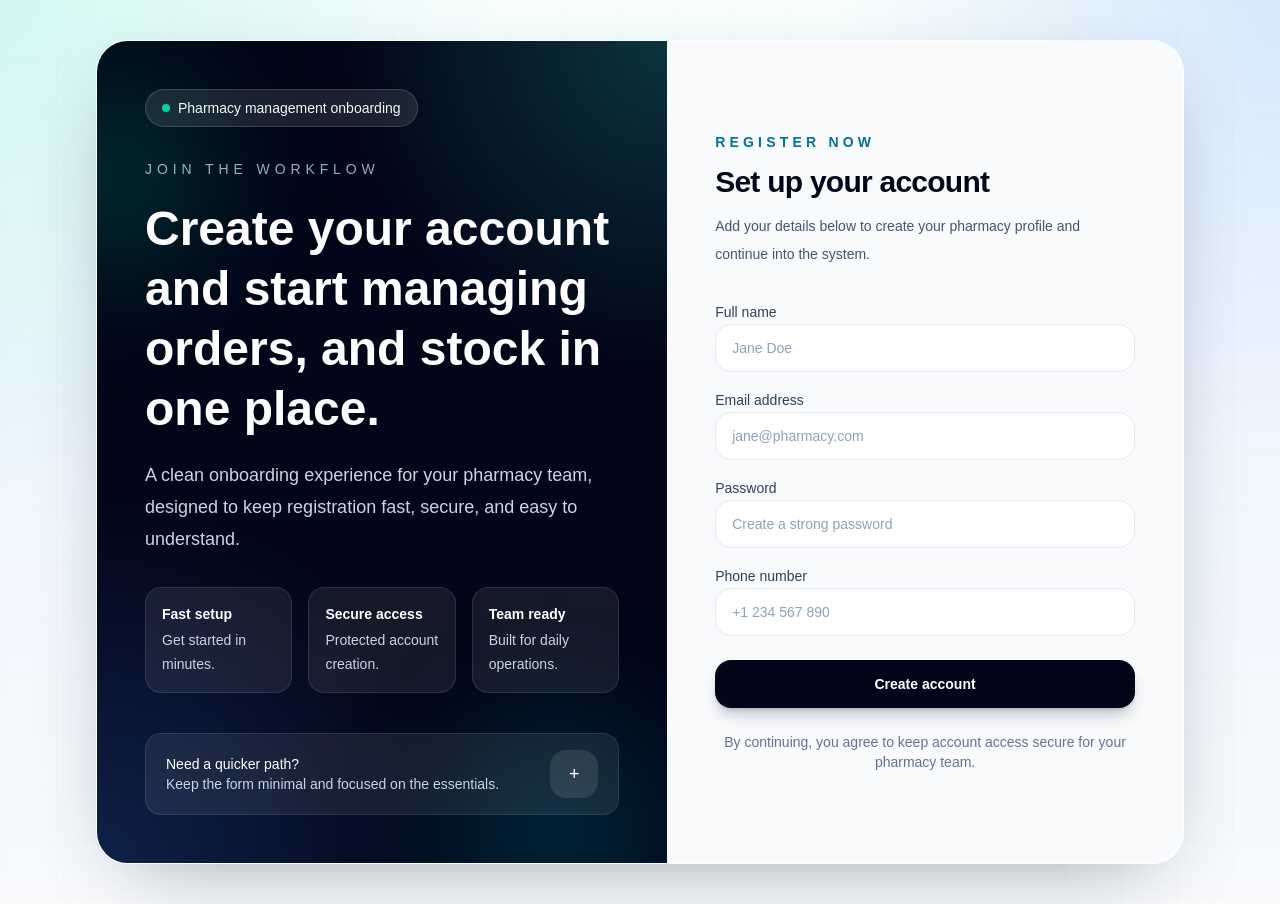
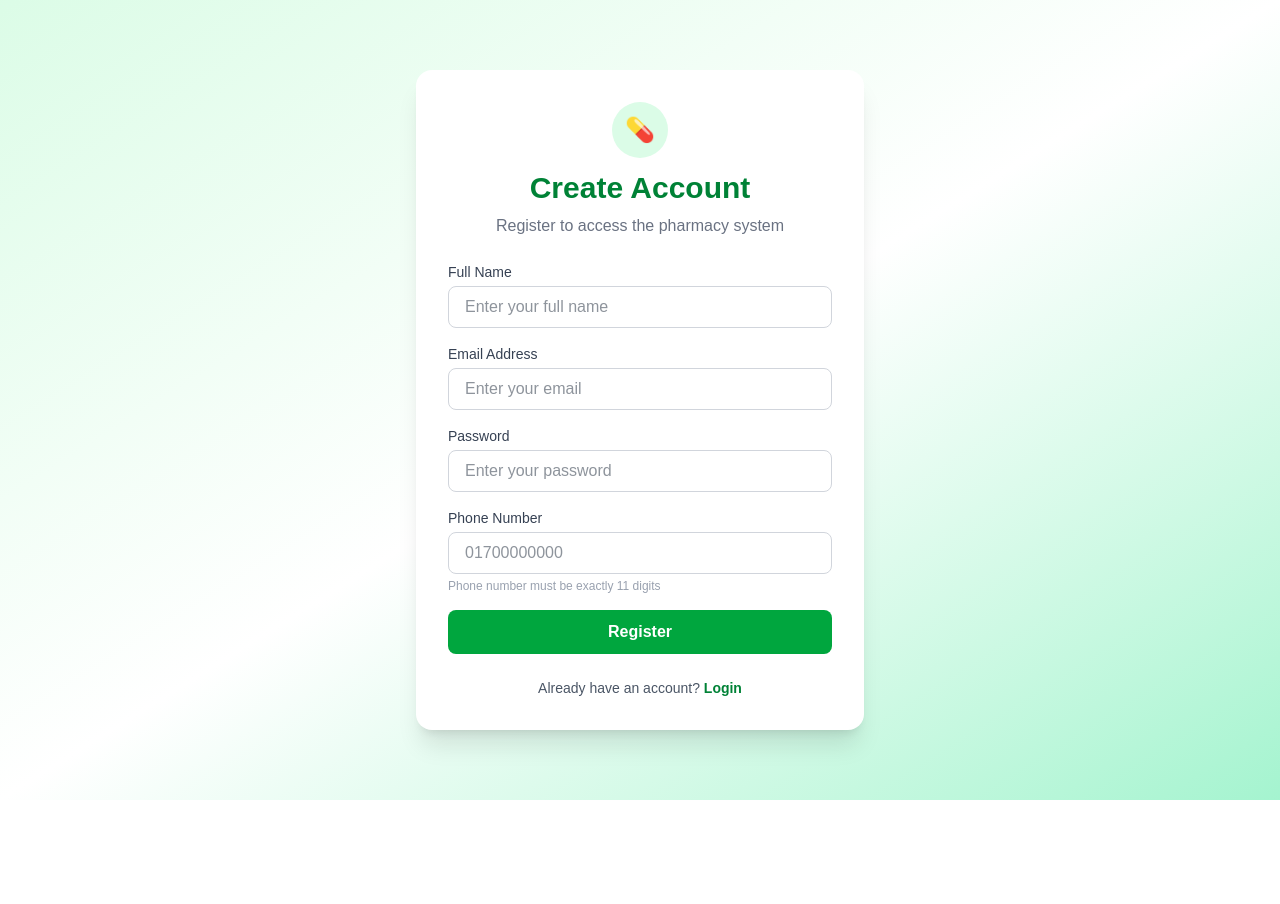
Before and after one commit to Asif11222/Pharmacy-Management-frontend, a Next.js app: page /register in a window 1280 px wide. After the commit the page ends 800 px from the top, so only its background shows below. Built offline with nearby package versions, Linux system fonts and the light colour scheme.

Commit message:
Successfully created login Page

```diff
--- /dev/null
+++ b/app/login/page.tsx
@@ -0,0 +1,110 @@
+'use client';
+
+import { useState } from 'react';
+import { useRouter } from 'next/navigation';
+import axios from 'axios';
+import API from '../../src/services/api';
+
+export default function LoginPage() {
+  const router = useRouter();
+
+  const [form, setForm] = useState({
+    email: '',
+    password: '',
+  });
+
+  const [message, setMessage] = useState('');
+
+  const handleChange = (e: React.ChangeEvent<HTMLInputElement>) => {
+    setForm({
+      ...form,
+      [e.target.name]: e.target.value,
+    });
+  };
+
+  const handleLogin = async (e: React.FormEvent) => {
+    e.preventDefault();
+
+    try {
+      const res = await API.post('/auth/login', form);
+
+      localStorage.setItem('token', res.data.accessToken);
+      localStorage.setItem('user', JSON.stringify(res.data.user));
+
+      setMessage('Login successful');
+
+      router.push('/medicines');
+    } catch (error: unknown) {
+      if (axios.isAxiosError(error)) {
+        setMessage(error.response?.data?.message || 'Login failed');
+      } else {
+        setMessage('Login failed');
+      }
+    }
+  };
+
+  return (
+    <div className="min-h-screen flex items-center justify-center bg-gradient-to-br from-green-100 via-white to-green-200 px-4">
+      <div className="w-full max-w-md bg-white rounded-2xl shadow-xl p-8">
+        <div className="text-center mb-6">
+          <h1 className="text-3xl font-bold text-green-700">
+            Pharmacy Login
+          </h1>
+          <p className="text-gray-500 mt-2">
+            Welcome back to your pharmacy dashboard
+          </p>
+        </div>
+
+        <form onSubmit={handleLogin} className="space-y-4">
+          <div>
+            <label className="block text-sm font-medium text-gray-700 mb-1">
+              Email Address
+            </label>
+            <input
+              name="email"
+              type="email"
+              placeholder="Enter your email"
+              value={form.email}
+              onChange={handleChange}
+              className="w-full rounded-lg border border-gray-300 px-4 py-2 focus:outline-none focus:ring-2 focus:ring-green-500"
+            />
+          </div>
+
+          <div>
+            <label className="block text-sm font-medium text-gray-700 mb-1">
+              Password
+            </label>
+            <input
+              name="password"
+              type="password"
+              placeholder="Enter your password"
+              value={form.password}
+              onChange={handleChange}
+              className="w-full rounded-lg border border-gray-300 px-4 py-2 focus:outline-none focus:ring-2 focus:ring-green-500"
+            />
+          </div>
+
+          <button
+            type="submit"
+            className="w-full bg-green-600 text-white py-2 rounded-lg font-semibold hover:bg-green-700 transition"
+          >
+            Login
+          </button>
+        </form>
+
+        {message && (
+          <p className="text-center mt-4 text-sm text-red-500">
+            {message}
+          </p>
+        )}
+
+        <p className="text-center text-sm text-gray-600 mt-6">
+          Do not have an account?{' '}
+          <a href="/register" className="text-green-700 font-semibold">
+            Register
+          </a>
+        </p>
+      </div>
+    </div>
+  );
+}
--- a/app/register/page.tsx
+++ b/app/register/page.tsx
@@ -1,6 +1,7 @@
 'use client';
 
-import { useState, type ChangeEvent, type FormEvent } from 'react';
+import { useState } from 'react';
+import axios from 'axios';
 import API from '../../src/services/api';
 
 export default function RegisterPage() {
@@ -12,198 +13,161 @@ export default function RegisterPage() {
   });
 
   const [message, setMessage] = useState('');
-  const [status, setStatus] = useState<'idle' | 'success' | 'error'>('idle');
-  const [isSubmitting, setIsSubmitting] = useState(false);
+  const [success, setSuccess] = useState(false);
 
-  const handleChange = (e: ChangeEvent<HTMLInputElement>) => {
+  const handleChange = (e: React.ChangeEvent<HTMLInputElement>) => {
     setForm({
       ...form,
       [e.target.name]: e.target.value,
     });
   };
 
-  const handleRegister = async (e: FormEvent<HTMLFormElement>) => {
+  const handleRegister = async (e: React.FormEvent) => {
     e.preventDefault();
-    setIsSubmitting(true);
-    setStatus('idle');
+
+    if (!form.fullName || !form.email || !form.password || !form.phone) {
+      setSuccess(false);
+      setMessage('All fields are required');
+      return;
+    }
+
+    if (!/^\d{11}$/.test(form.phone)) {
+      setSuccess(false);
+      setMessage('Phone number must be exactly 11 digits');
+      return;
+    }
 
     try {
       const res = await API.post('/auth/register', form);
+
+      setSuccess(true);
       setMessage(res.data.message || 'Registered successfully');
-      setStatus('success');
+
+      setForm({
+        fullName: '',
+        email: '',
+        password: '',
+        phone: '',
+      });
     } catch (error: unknown) {
-      const errorMessage =
-        error && typeof error === 'object' && 'response' in error
-          ? (error as { response?: { data?: { message?: string } } }).response?.data?.message
-          : undefined;
+      setSuccess(false);
 
-      setMessage(errorMessage || 'Registration failed');
-      setStatus('error');
-    } finally {
-      setIsSubmitting(false);
+      if (axios.isAxiosError(error)) {
+        setMessage(error.response?.data?.message || 'Registration failed');
+      } else {
+        setMessage('Registration failed');
+      }
     }
   };
 
   return (
-    <main className="relative min-h-screen overflow-hidden bg-[radial-gradient(circle_at_top_left,_rgba(45,212,191,0.18),_transparent_32%),radial-gradient(circle_at_top_right,_rgba(59,130,246,0.18),_transparent_28%),linear-gradient(180deg,_#f8fffe_0%,_#eff6ff_45%,_#f8fafc_100%)] text-slate-900">
-      <div className="absolute inset-0 bg-[linear-gradient(to_right,rgba(15,23,42,0.04)_1px,transparent_1px),linear-gradient(to_bottom,rgba(15,23,42,0.04)_1px,transparent_1px)] bg-[size:56px_56px] opacity-30" />
-      <div className="relative mx-auto flex min-h-screen w-full max-w-6xl items-center px-4 py-10 sm:px-6 lg:px-8">
-        <section className="grid w-full overflow-hidden rounded-[2rem] border border-white/70 bg-white/75 shadow-[0_25px_80px_-35px_rgba(15,23,42,0.45)] backdrop-blur-xl lg:grid-cols-[1.05fr_0.95fr]">
-          <div className="relative flex flex-col justify-between overflow-hidden bg-slate-950 p-8 text-white sm:p-10 lg:p-12">
-            <div className="absolute inset-0 bg-[radial-gradient(circle_at_top_right,_rgba(45,212,191,0.22),_transparent_32%),radial-gradient(circle_at_bottom_left,_rgba(59,130,246,0.22),_transparent_36%)]" />
-            <div className="absolute -left-20 top-10 h-48 w-48 rounded-full bg-emerald-400/20 blur-3xl" />
-            <div className="absolute -bottom-20 right-0 h-56 w-56 rounded-full bg-cyan-400/15 blur-3xl" />
-
-            <div className="relative space-y-8">
-              <div className="inline-flex items-center gap-2 rounded-full border border-white/15 bg-white/10 px-4 py-2 text-sm font-medium text-emerald-50">
-                <span className="h-2 w-2 rounded-full bg-emerald-400" />
-                Pharmacy management onboarding
+    <div className="min-h-screen flex items-center justify-center bg-gradient-to-br from-green-100 via-white to-emerald-200 px-4">
+      <div className="w-full max-w-md bg-white rounded-2xl shadow-xl p-8">
+        <div className="text-center mb-6">
+          <div className="mx-auto mb-3 flex h-14 w-14 items-center justify-center rounded-full bg-green-100">
+            <span className="text-2xl">💊</span>
           </div>
 
-              <div className="space-y-5">
-                <p className="max-w-md text-sm uppercase tracking-[0.35em] text-cyan-100/70">
-                  Join the workflow
-                </p>
-                <h1 className="max-w-xl text-4xl font-semibold leading-tight sm:text-5xl">
-                  Create your account and start managing orders, and stock in one place.
+          <h1 className="text-3xl font-bold text-green-700">
+            Create Account
           </h1>
-                <p className="max-w-xl text-base leading-8 text-slate-300 sm:text-lg">
-                  A clean onboarding experience for your pharmacy team, designed to keep registration
-                  fast, secure, and easy to understand.
-                </p>
-              </div>
 
-              <div className="grid gap-4 sm:grid-cols-3">
-                {[
-                  { title: 'Fast setup', text: 'Get started in minutes.' },
-                  { title: 'Secure access', text: 'Protected account creation.' },
-                  { title: 'Team ready', text: 'Built for daily operations.' },
-                ].map((item) => (
-                  <div
-                    key={item.title}
-                    className="rounded-2xl border border-white/10 bg-white/8 p-4 backdrop-blur-sm"
-                  >
-                    <p className="text-sm font-semibold text-white">{item.title}</p>
-                    <p className="mt-1 text-sm leading-6 text-slate-300">{item.text}</p>
-                  </div>
-                ))}
-              </div>
-            </div>
-
-            <div className="relative mt-10 flex items-center justify-between gap-4 rounded-2xl border border-white/10 bg-white/8 px-5 py-4 backdrop-blur-sm">
-              <div>
-                <p className="text-sm font-medium text-white">Need a quicker path?</p>
-                <p className="text-sm text-slate-300">Keep the form minimal and focused on the essentials.</p>
-              </div>
-              <div className="hidden h-12 w-12 items-center justify-center rounded-2xl bg-white/10 text-lg sm:flex">
-                +
-              </div>
-            </div>
-          </div>
-
-          <div className="flex items-center justify-center bg-slate-50 p-6 sm:p-8 lg:p-12">
-            <div className="w-full max-w-md">
-              <div className="mb-8 space-y-3">
-                <p className="text-sm font-semibold uppercase tracking-[0.3em] text-cyan-700">
-                  Register now
-                </p>
-                <h2 className="text-3xl font-semibold tracking-tight text-slate-950">
-                  Set up your account
-                </h2>
-                <p className="text-sm leading-7 text-slate-600">
-                  Add your details below to create your pharmacy profile and continue into the system.
+          <p className="text-gray-500 mt-2">
+            Register to access the pharmacy system
           </p>
         </div>
 
         <form onSubmit={handleRegister} className="space-y-4">
-                <div className="space-y-2">
-                  <label htmlFor="fullName" className="text-sm font-medium text-slate-700">
-                    Full name
+          <div>
+            <label className="block text-sm font-medium text-gray-700 mb-1">
+              Full Name
             </label>
+
             <input
-                    id="fullName"
               name="fullName"
               type="text"
-                    placeholder="Jane Doe"
+              placeholder="Enter your full name"
               value={form.fullName}
               onChange={handleChange}
-                    className="h-12 w-full rounded-2xl border border-slate-200 bg-white px-4 text-sm text-slate-900 outline-none transition placeholder:text-slate-400 focus:border-cyan-500 focus:ring-4 focus:ring-cyan-500/10"
+              className="w-full rounded-lg border border-gray-300 px-4 py-2 text-gray-800 focus:outline-none focus:ring-2 focus:ring-green-500"
             />
           </div>
 
-                <div className="space-y-2">
-                  <label htmlFor="email" className="text-sm font-medium text-slate-700">
-                    Email address
+          <div>
+            <label className="block text-sm font-medium text-gray-700 mb-1">
+              Email Address
             </label>
+
             <input
-                    id="email"
               name="email"
               type="email"
-                    placeholder="jane@pharmacy.com"
+              placeholder="Enter your email"
               value={form.email}
               onChange={handleChange}
-                    className="h-12 w-full rounded-2xl border border-slate-200 bg-white px-4 text-sm text-slate-900 outline-none transition placeholder:text-slate-400 focus:border-cyan-500 focus:ring-4 focus:ring-cyan-500/10"
+              className="w-full rounded-lg border border-gray-300 px-4 py-2 text-gray-800 focus:outline-none focus:ring-2 focus:ring-green-500"
             />
           </div>
 
-                <div className="space-y-2">
-                  <label htmlFor="password" className="text-sm font-medium text-slate-700">
+          <div>
+            <label className="block text-sm font-medium text-gray-700 mb-1">
               Password
             </label>
+
             <input
-                    id="password"
               name="password"
               type="password"
-                    placeholder="Create a strong password"
+              placeholder="Enter your password"
               value={form.password}
               onChange={handleChange}
-                    className="h-12 w-full rounded-2xl border border-slate-200 bg-white px-4 text-sm text-slate-900 outline-none transition placeholder:text-slate-400 focus:border-cyan-500 focus:ring-4 focus:ring-cyan-500/10"
+              className="w-full rounded-lg border border-gray-300 px-4 py-2 text-gray-800 focus:outline-none focus:ring-2 focus:ring-green-500"
             />
           </div>
 
-                <div className="space-y-2">
-                  <label htmlFor="phone" className="text-sm font-medium text-slate-700">
-                    Phone number
+          <div>
+            <label className="block text-sm font-medium text-gray-700 mb-1">
+              Phone Number
             </label>
+
             <input
-                    id="phone"
               name="phone"
-                    type="tel"
-                    placeholder="+1 234 567 890"
+              type="text"
+              placeholder="01700000000"
               value={form.phone}
               onChange={handleChange}
-                    className="h-12 w-full rounded-2xl border border-slate-200 bg-white px-4 text-sm text-slate-900 outline-none transition placeholder:text-slate-400 focus:border-cyan-500 focus:ring-4 focus:ring-cyan-500/10"
+              maxLength={11}
+              className="w-full rounded-lg border border-gray-300 px-4 py-2 text-gray-800 focus:outline-none focus:ring-2 focus:ring-green-500"
             />
+
+            <p className="text-xs text-gray-400 mt-1">
+              Phone number must be exactly 11 digits
+            </p>
           </div>
 
           <button
             type="submit"
-                  disabled={isSubmitting}
-                  className="mt-2 inline-flex h-12 w-full items-center justify-center rounded-2xl bg-slate-950 px-5 text-sm font-semibold text-white shadow-lg shadow-slate-950/20 transition hover:-translate-y-0.5 hover:bg-slate-800 disabled:cursor-not-allowed disabled:opacity-70 disabled:hover:translate-y-0"
+            className="w-full rounded-lg bg-green-600 py-2.5 font-semibold text-white hover:bg-green-700 transition"
           >
-                  {isSubmitting ? 'Creating account...' : 'Create account'}
+            Register
           </button>
+        </form>
 
         {message && (
           <p
-                    className={`rounded-2xl border px-4 py-3 text-sm leading-6 ${
-                      status === 'success'
-                        ? 'border-emerald-200 bg-emerald-50 text-emerald-700'
-                        : 'border-rose-200 bg-rose-50 text-rose-700'
+            className={`text-center mt-4 text-sm ${
+              success ? 'text-green-600' : 'text-red-500'
             }`}
           >
             {message}
           </p>
         )}
-              </form>
 
-              <p className="mt-6 text-center text-sm text-slate-500">
-                By continuing, you agree to keep account access secure for your pharmacy team.
+        <p className="text-center text-sm text-gray-600 mt-6">
+          Already have an account?{' '}
+          <a href="/login" className="text-green-700 font-semibold">
+            Login
+          </a>
         </p>
       </div>
     </div>
-        </section>
-      </div>
-    </main>
   );
 }
```
Lines whose indentation alone changed are shown as unchanged.
